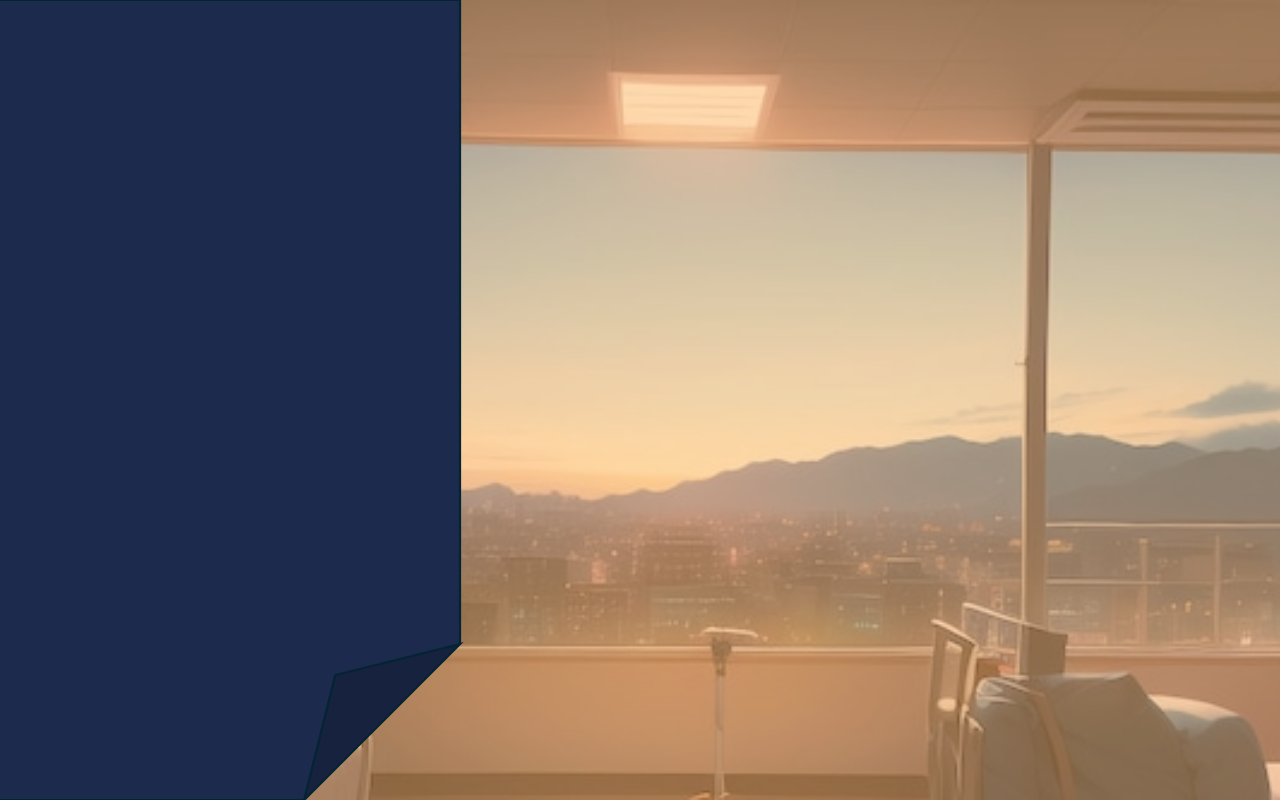
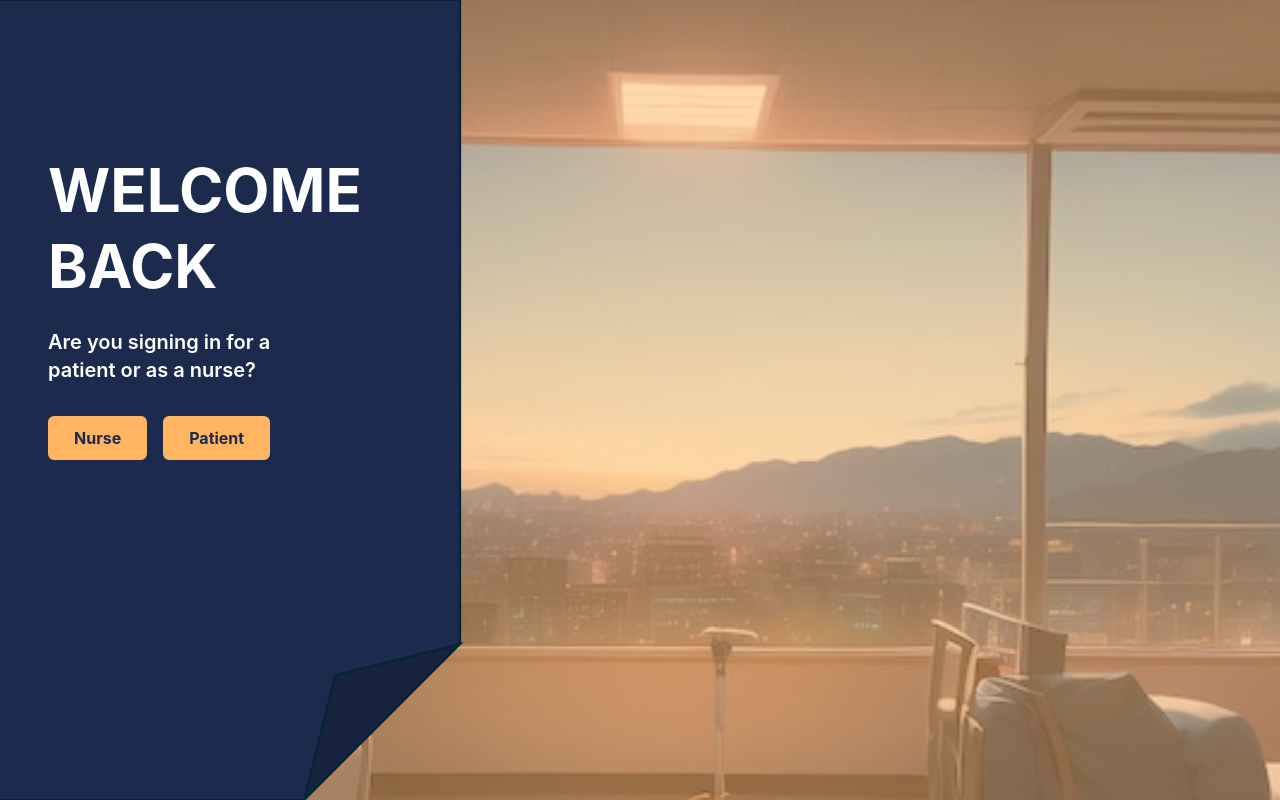
Before and after one commit to vishalkantharaju/calllight, a React (Create React App) app in the folder frontend/: page /login in a window 1280 px wide. Built offline with nearby package versions, Linux system fonts and the light colour scheme.

Commit message:
added welcome back page and buttons

```diff
--- a/frontend/src/SignIn.tsx
+++ b/frontend/src/SignIn.tsx
@@ -14,6 +14,34 @@ function SignIn() {
                 className="w-full h-full object-cover object-center"
                 />
             </div>
+
+            {/* Text */}
+            <div className="absolute top-40 left-12 flex flex-col items-start">
+                <span className="text-white text-6xl font-bold">
+                WELCOME
+                </span>
+                <span className="mt-4 text-white text-6xl font-bold">
+                BACK
+                </span>
+                <span className="mt-8 text-white text-xl w-2/3 font-semibold">
+                Are you signing in for a patient or as a nurse?
+                </span>
+
+                <div className="flex items-center space-x-4">
+                    {/* Button */}
+                    <button className="mt-8 px-6 py-2 border-2 border-[#FFB561]
+                        text-[#1C2A4D] font-bold bg-[#FFB561] rounded-md
+                        hover:bg-[#FFB561] hover:text-white transition duration-200">
+                        Nurse
+                    </button>
+                    {/* Button */}
+                    <button className="mt-8 px-6 py-2 border-2 border-[#FFB561]
+                        text-[#1C2A4D] font-bold bg-[#FFB561] rounded-md
+                        hover:bg-[#FFB561] hover:text-white transition duration-200">
+                        Patient
+                    </button>
+                </div>
+            </div>
         </div>
     </div>
   );
```
Lines whose indentation alone changed are shown as unchanged.
